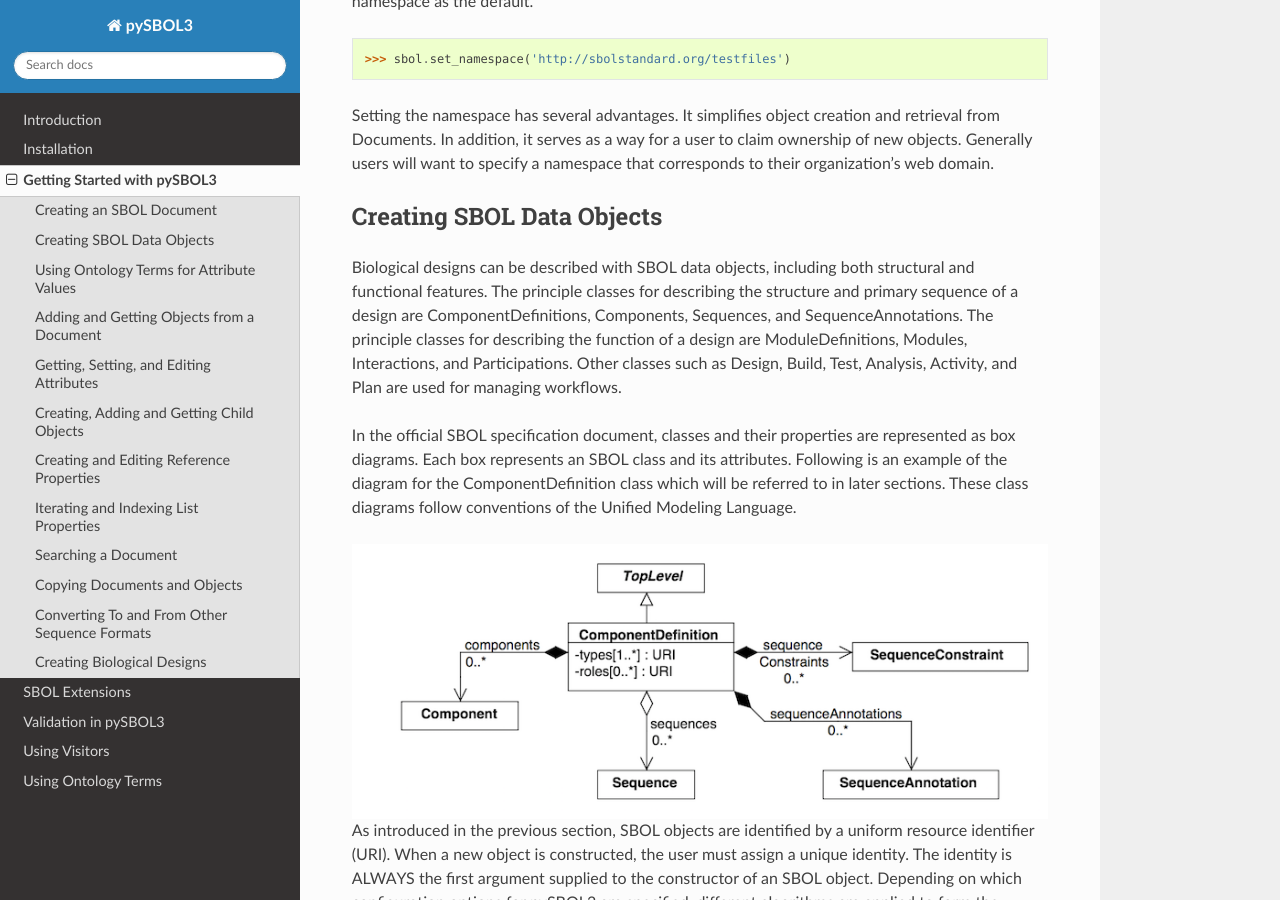
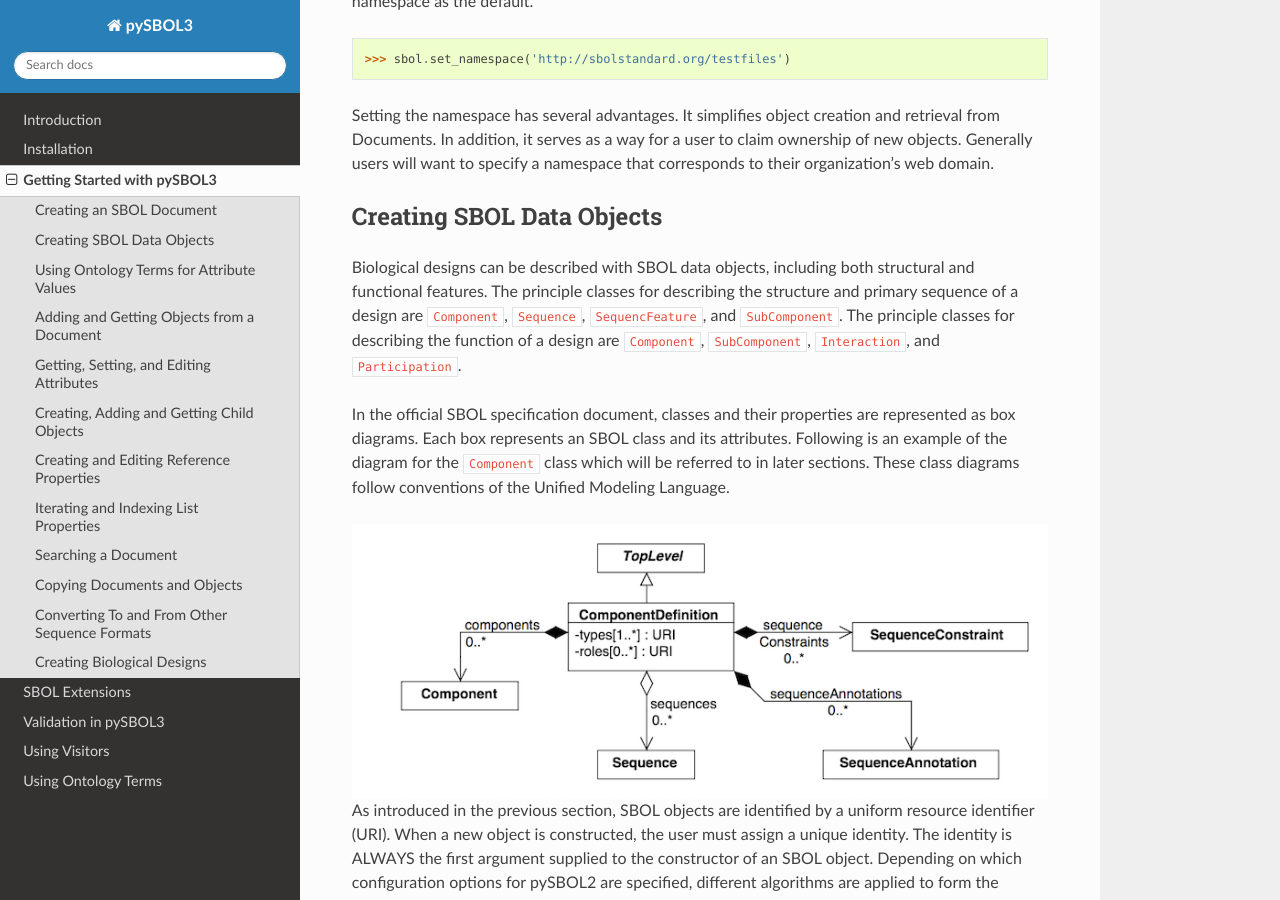
Before and after one commit to SynBioDex/pySBOL3, a Sphinx documentation site: the page built from docs/getting_started.rst, in a window 1280 px wide and 900 px high, scrolled down 1647 px. Built offline with Sphinx 7.4.7 and the Read the Docs theme 2.0.0, drawn with Linux system fonts in a browser that asks for light colours.

Commit message:
Update first two paragraphs of the "Creating SBOL Data Objects" section
Change class names to match SBOL3 specification and pySBOL3

```diff
--- a/docs/getting_started.rst
+++ b/docs/getting_started.rst
@@ -129,9 +129,14 @@
 Creating SBOL Data Objects
 --------------------------
 
-Biological designs can be described with SBOL data objects, including both structural and functional features.  The principle classes for describing the structure and primary sequence of a design are ComponentDefinitions, Components, Sequences, and SequenceAnnotations. The principle classes for describing the function of a design are ModuleDefinitions, Modules, Interactions, and Participations. Other classes such as Design, Build, Test, Analysis, Activity, and Plan are used for managing workflows.
+Biological designs can be described with SBOL data objects, including both structural and functional features.
+The principle classes for describing the structure and primary sequence of a design are ``Component``, ``Sequence``, ``SequencFeature``, and ``SubComponent``.
+The principle classes for describing the function of a design are ``Component``, ``SubComponent``, ``Interaction``, and ``Participation``.
 
-In the official SBOL specification document, classes and their properties are represented as box diagrams. Each box represents an SBOL class and its attributes. Following is an example of the diagram for the ComponentDefinition class which will be referred to in later sections. These class diagrams follow conventions of the Unified Modeling Language.
+.. TODO: delete or edit; Is there a pySBOL3 equivalent to "Design, Build, Test, Analysis, Activity, and Plan"
+    Other classes such as Design, Build, Test, Analysis, Activity, and Plan are used for managing workflows.
+
+In the official SBOL specification document, classes and their properties are represented as box diagrams. Each box represents an SBOL class and its attributes. Following is an example of the diagram for the ``Component`` class which will be referred to in later sections. These class diagrams follow conventions of the Unified Modeling Language.
 
 .. figure:: component_definition_uml.png
     :align: center
```
